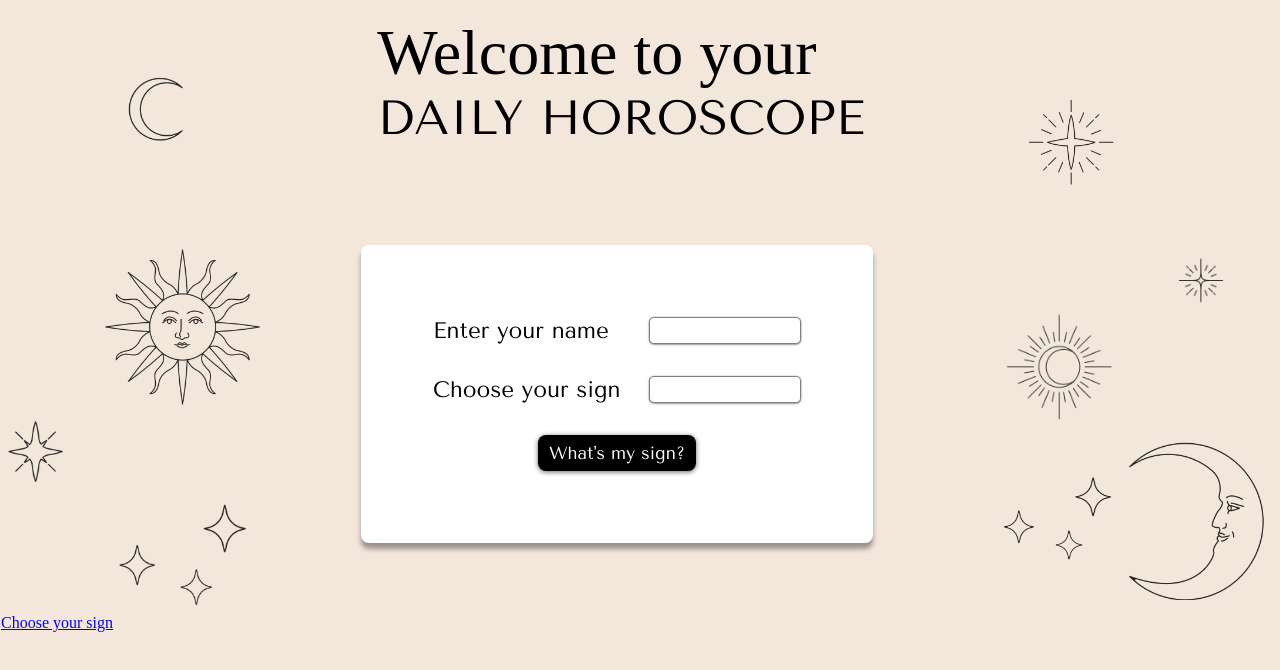
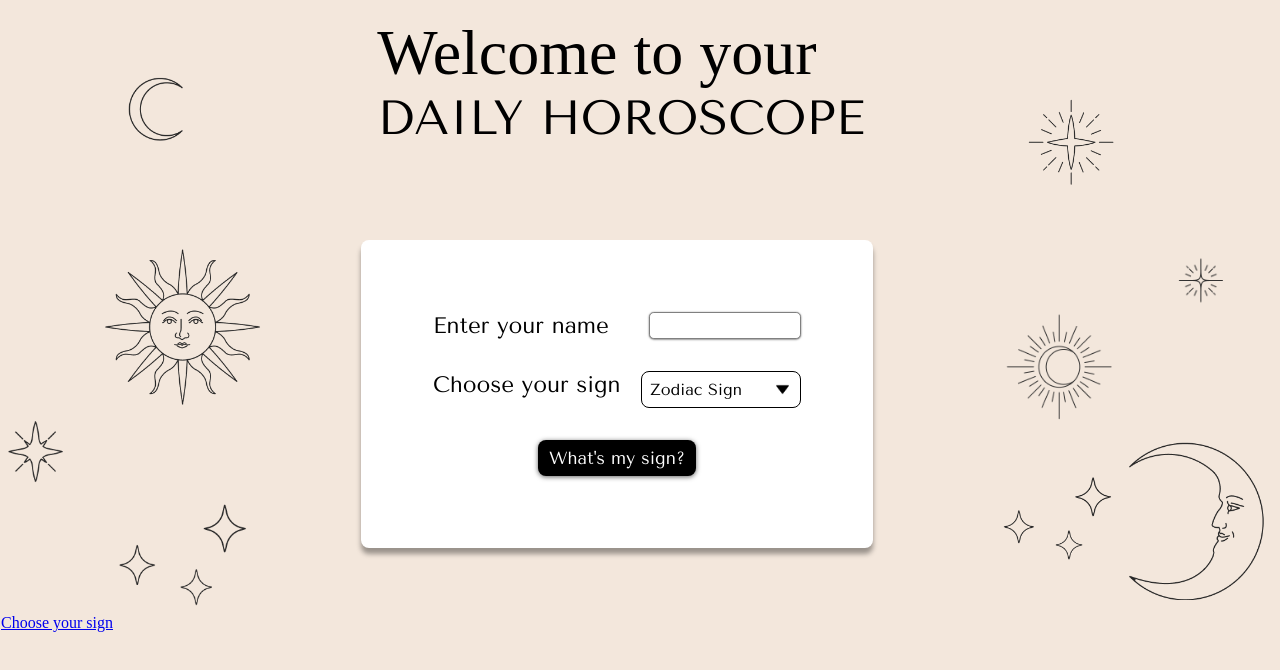
Before and after one commit to ReactFED22G-LMNJ/Horoskop, a React (Vite) app: page / in a window 1280 px wide. Shown: the top 670 px of the page. Built offline with nearby package versions, Linux system fonts and the light colour scheme; a web font is replaced by a local one.

Commit message:
added drop down to start page

```diff
--- a/src/components/FormBox.tsx
+++ b/src/components/FormBox.tsx
@@ -1,4 +1,5 @@
 import styled from "styled-components";
+import ZodiacDropdown from "./DropDown";
 import BigMoon from '/assets/bigMoon.png';
 import MiddleStar from '/assets/middlestar.png';
 import MiniStar from '/assets/ministar.png';
@@ -31,7 +32,7 @@ function FormBox() {
                     </EnterYourNameInput>
                     <ChooseYourSignInput>
                         <label>Choose your sign</label>
-                        <Input type="text" />
+                        <ZodiacDropdown/>
                     </ChooseYourSignInput>
                     <BtnContainer>
                         <Btn>What's my sign?</Btn>
```
